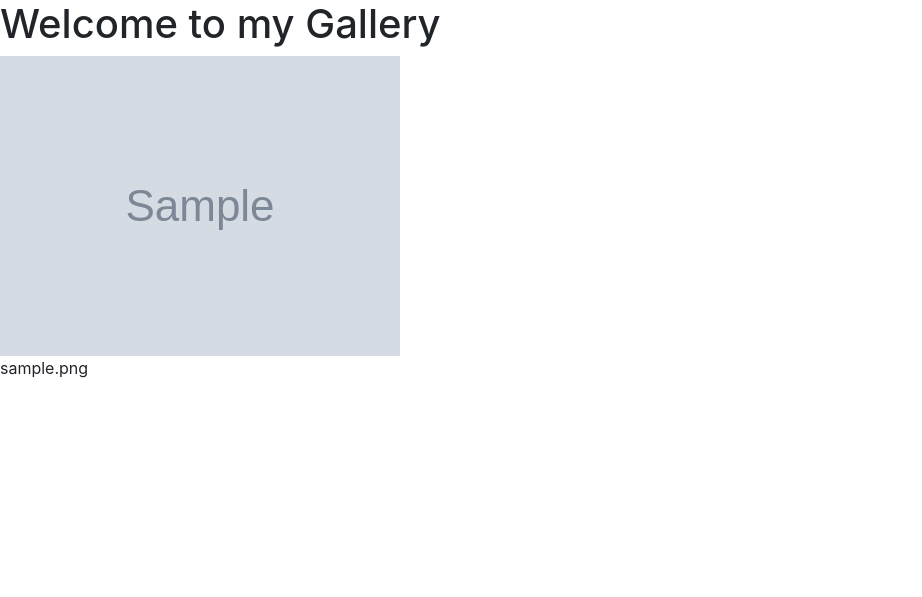
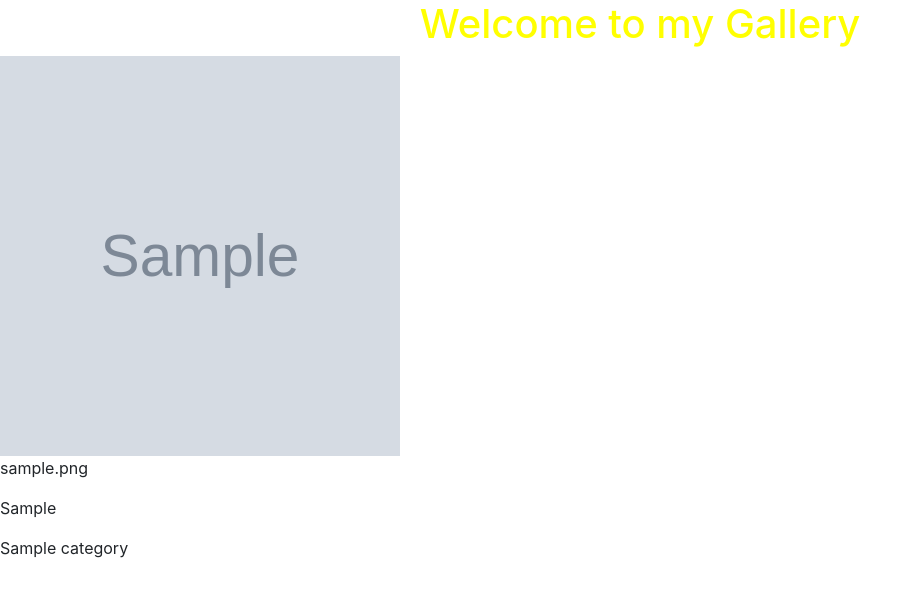
Before and after one commit to karushi/Personal-Gallery, a Django app: page / in a window 1280 px wide. Shown: the part 92-689 px from the top of the page, without its empty margins (0-922 px from the left). Run offline with Django 3.2, Linux system fonts and the light colour scheme; tables that the repository leaves empty hold one stand-in row (values such as "Sample post"); grey boxes marked "Sample" are stand-in pictures; some libraries are stand-ins or nearby versions.

Commit message:
add changes

```diff
--- a/gallery/photos/templates/welcome.html
+++ b/gallery/photos/templates/welcome.html
@@ -1,3 +1,17 @@
+<style>
+        img{
+            width: 400px;
+            height: 400px;
+        }
+
+        h1{
+            text-align: center;
+            color: yellow;
+}
+    </style>
+
+
+
 {%extends 'all-photos/base.html'%}
 {%block content%}
 {{block.super}}
@@ -5,7 +19,14 @@
 
 
 {%for photo in photos %}
+
     <img src="{{photo.image.url}}" alt="" srcset="">
     <p>{{photo.image_name}}</p>
+    <p>{{photo.location}}</p>
+    <p>{{photo.category}}</p>
+
+
+
+
 {% endfor %}
 {%endblock%}
```
